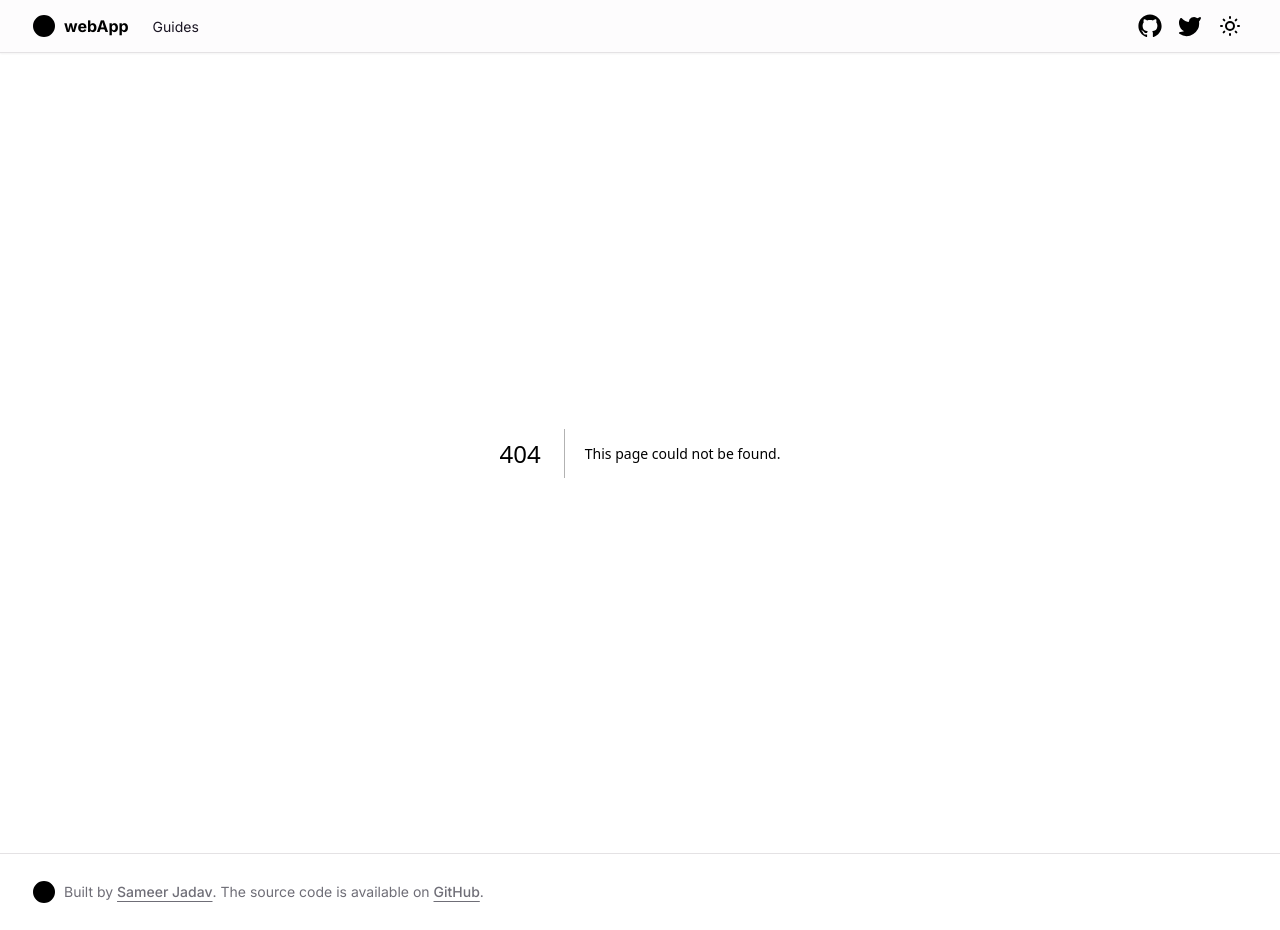
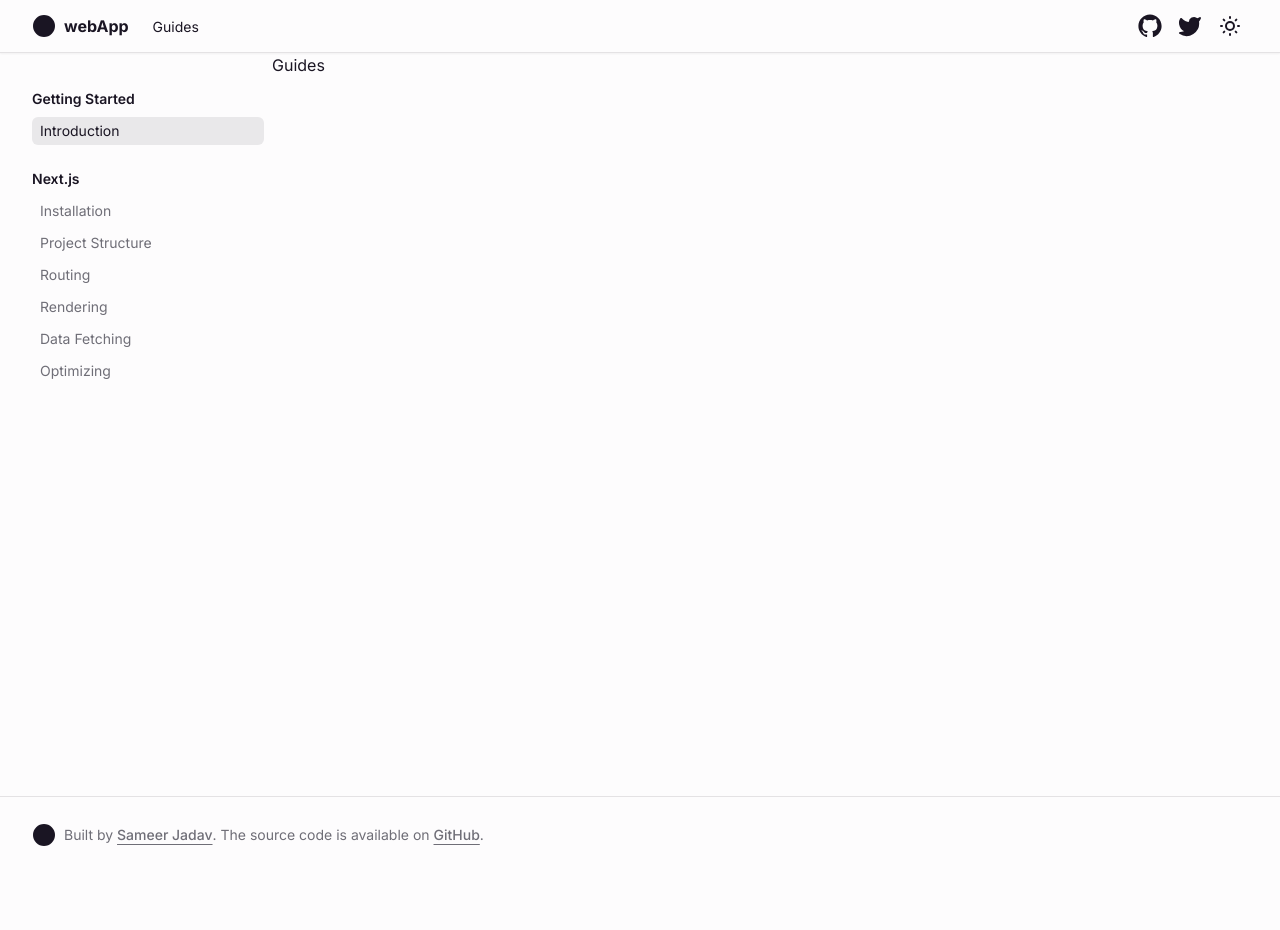
Before and after one commit to SameerJadav/webApp, a Next.js app: page /guides in a window 1280 px wide. Before the commit this address had no page. After the commit the page ends 873 px from the top, so only its background shows below. Built offline with nearby package versions, Linux system fonts and the light colour scheme.

Commit message:
feat: Implement sidebar on guides page

```diff
--- a/src/app/globals.css
+++ b/src/app/globals.css
@@ -29,6 +29,8 @@
     --violet7: hsl(252, 71%, 83.7%);
     --violet8: hsl(252, 68.6%, 76.3%);
 
+    --lime9: hsl(81, 67%, 50%);
+
     --radius: 0.5rem;
   }
 
@@ -58,6 +60,8 @@
     --violet7: hsl(250, 46.8%, 38.9%);
     --violet8: hsl(250, 51.8%, 51.2%);
 
+    --lime9: hsl(81, 67%, 50%);
+
     --radius: 0.5rem;
   }
 }
@@ -78,3 +82,15 @@
     @apply px-4;
   }
 }
+
+/* aside::-webkit-scrollbar {
+  @apply w-1.5 bg-transparent;
+}
+
+aside::-webkit-scrollbar-thumb {
+  @apply rounded-md bg-[--mauve3];
+}
+
+aside::-webkit-scrollbar-track {
+  @apply bg-transparent;
+} */
--- /dev/null
+++ b/src/app/guides/layout.tsx
@@ -0,0 +1,22 @@
+import { docsConfig } from "~/config/docs"
+
+import { ScrollArea } from "~/components/ui/scroll-area"
+
+import { DocsSidebarNav } from "~/components/sidebar-nav"
+
+interface DocsLayoutProps {
+  children: React.ReactNode
+}
+
+export default function DocsLayout({ children }: DocsLayoutProps) {
+  return (
+    <div className="container flex">
+      <aside className="group hidden h-[calc(100vh-3.5625rem)] w-60 overflow-y-auto md:block">
+        <ScrollArea className="py-8 pr-2">
+          <DocsSidebarNav items={docsConfig.sidebarNav} />
+        </ScrollArea>
+      </aside>
+      <div className="flex-1">{children}</div>
+    </div>
+  )
+}
--- /dev/null
+++ b/src/app/guides/page.tsx
@@ -0,0 +1,7 @@
+export default function GuidesPage() {
+  return (
+    <div>
+      <h1>Guides</h1>
+    </div>
+  )
+}
--- /dev/null
+++ b/src/components/sidebar-nav.tsx
@@ -0,0 +1,83 @@
+"use client"
+
+import Link from "next/link"
+import { usePathname } from "next/navigation"
+
+import { SidebarNavItem } from "~/types/nav"
+
+import { cn } from "~/lib/utils"
+
+export interface DocsSidebarNavProps {
+  items: SidebarNavItem[]
+}
+
+export function DocsSidebarNav({ items }: DocsSidebarNavProps) {
+  const pathname = usePathname()
+
+  return items.length ? (
+    <div className="w-full">
+      {items.map((item, index) => (
+        <div key={index} className="pb-4">
+          <h4 className="mb-1 py-1 text-sm font-semibold">{item.title}</h4>
+          {item?.items?.length && (
+            <DocsSidebarNavItems items={item.items} pathname={pathname} />
+          )}
+        </div>
+      ))}
+    </div>
+  ) : null
+}
+
+interface DocsSidebarNavItemsProps {
+  items: SidebarNavItem[]
+  pathname: string | null
+}
+
+export function DocsSidebarNavItems({
+  items,
+  pathname,
+}: DocsSidebarNavItemsProps) {
+  return items?.length ? (
+    <div className="grid grid-flow-row auto-rows-max text-sm">
+      {items.map((item, index) =>
+        item.href && !item.disabled ? (
+          <Link
+            key={index}
+            href={item.href}
+            className={cn(
+              "mb-1 flex w-full items-center gap-2 rounded-md px-2 py-1 transition-colors hover:bg-[--mauve4]",
+              item.disabled && "cursor-not-allowed opacity-60",
+              pathname === item.href
+                ? "bg-[--mauve5] text-[--mauve12]"
+                : "text-[--mauve11] hover:text-[--mauve12]"
+            )}
+            target={item.external ? "_blank" : ""}
+            rel={item.external ? "noreferrer" : ""}
+          >
+            {item.title}
+            {item.label && (
+              <span className="rounded-sm bg-[--lime9] px-1.5 py-0.5 text-xs leading-none text-black">
+                {item.label}
+              </span>
+            )}
+          </Link>
+        ) : (
+          <span
+            key={index}
+            className={cn(
+              "text[--mauve11] flex w-full cursor-not-allowed items-center gap-2 rounded-md p-2",
+              item.disabled && "cursor-not-allowed opacity-60"
+            )}
+          >
+            {item.title}
+            {item.label && (
+              <span className="bg-muted text[--mauve11] rounded-sm px-1.5 py-0.5 text-xs leading-none">
+                {item.label}
+              </span>
+            )}
+          </span>
+        )
+      )}
+    </div>
+  ) : null
+}
--- /dev/null
+++ b/src/config/docs.ts
@@ -0,0 +1,86 @@
+import { title } from "process"
+
+import { MainNavItem, SidebarNavItem } from "~/types/nav"
+
+interface DocsConfig {
+  mainNav: MainNavItem[]
+  sidebarNav: SidebarNavItem[]
+}
+
+export const docsConfig: DocsConfig = {
+  mainNav: [
+    {
+      title: "Documentation",
+      href: "/guides",
+    },
+    {
+      title: "Components",
+      href: "/guides/components/accordion",
+    },
+    {
+      title: "Examples",
+      href: "/examples",
+    },
+    {
+      title: "Figma",
+      href: "/guides/figma",
+    },
+    {
+      title: "GitHub",
+      href: "https://github.com/shadcn/ui",
+      external: true,
+    },
+    {
+      title: "Twitter",
+      href: "https://twitter.com/shadcn",
+      external: true,
+    },
+  ],
+  sidebarNav: [
+    {
+      title: "Getting Started",
+      items: [
+        {
+          title: "Introduction",
+          href: "/guides",
+          items: [],
+        },
+      ],
+    },
+    {
+      title: "Next.js",
+      items: [
+        {
+          title: "Installation",
+          href: "/guides/nextjs/installation",
+          items: [],
+        },
+        {
+          title: "Project Structure",
+          href: "/guides/nextjs/project-structure",
+          items: [],
+        },
+        {
+          title: "Routing",
+          href: "/guides/nextjs/routing",
+          items: [],
+        },
+        {
+          title: "Rendering",
+          href: "/guides/nextjs/rendering",
+          items: [],
+        },
+        {
+          title: "Data Fetching",
+          href: "/guides/nextjs/data-fetching",
+          items: [],
+        },
+        {
+          title: "Optimizing",
+          href: "/guides/nextjs/optimizing",
+          items: [],
+        },
+      ],
+    },
+  ],
+}
--- /dev/null
+++ b/src/types/nav.ts
@@ -0,0 +1,18 @@
+import { Icons } from "~/components/icons"
+
+export interface NavItem {
+  title: string
+  href?: string
+  disabled?: boolean
+  external?: boolean
+  icon?: keyof typeof Icons
+  label?: string
+}
+
+export interface NavItemWithChildren extends NavItem {
+  items: NavItemWithChildren[]
+}
+
+export interface MainNavItem extends NavItem {}
+
+export interface SidebarNavItem extends NavItemWithChildren {}
```
